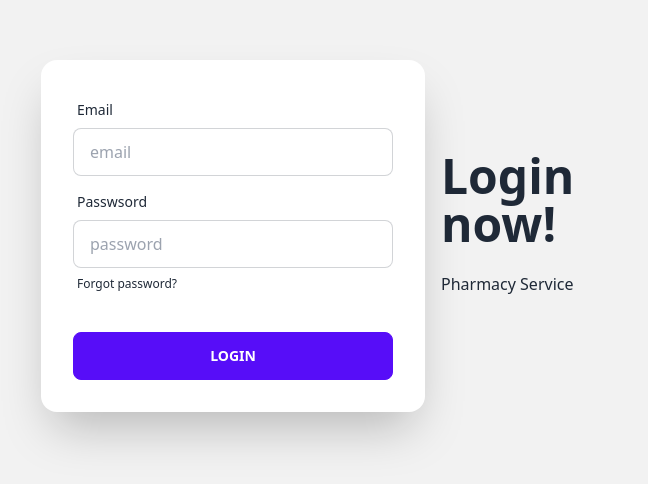
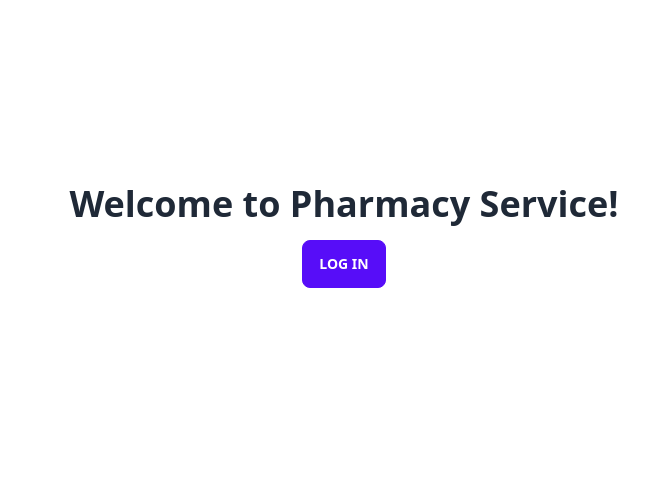
Before and after one commit to josePedroAguiar/MEI-ES-pharmacy-service, a React (Create React App) app in the folder client-react/: page / in a window 1280 px wide. Shown: the part 164-648 px from the top of the page, without its empty margins (296-944 px from the left). Built offline with nearby package versions, Linux system fonts and the light colour scheme.

Commit message:
Created Home page linking to login

```diff
--- a/client-react/src/App.js
+++ b/client-react/src/App.js
@@ -3,12 +3,16 @@ import './App.css';
 import React, { useEffect, useState } from 'react';
 import { Routes, Route, useNavigate, BrowserRouter } from 'react-router-dom';
 import Login from './components/authentication/Login';
+import Home from './components/home/Home';
+
 function App() {
-
+  //const navigate = useNavigate();
   return (
     <BrowserRouter>
         <Routes>
-          <Route path="/" element={<Login />} />
+          <Route path="/" element={<Home />} />
+          <Route path="/login" element={<Login />} />
+
         </Routes>
       </BrowserRouter >
       );
--- a/client-react/src/components/authentication/Login.js
+++ b/client-react/src/components/authentication/Login.js
@@ -1,14 +1,29 @@
 import { useState } from "react";
+import { useNavigate } from 'react-router-dom';
 
 function LoginPage() {
 
     const [email, setEmail] = useState("");
     const [password, setPassword] = useState("");
+    const navigate = useNavigate();
 
-    function handleLogin () {
+    const ColoredLine = ({ color }) => (
+        <hr
+            style={{
+                color: color,
+                height: 3
+            }}
+        />
+    );
+
+
+    const handleLogin = () =>  {
         console.log("login");
-        // console.log(email);
-        // console.log(password);
+        console.log(email);
+        console.log(password);
+        if(email === "email" && password === "password"){
+            navigate('/home');
+        }
         // fetch("/login", {
         //     method: "POST",
         //     body: JSON.stringify({ email, password }),
@@ -31,7 +46,7 @@ function LoginPage() {
         <div className="hero min-h-screen bg-base-200">
             <div className="hero-content flex-col lg:flex-row-reverse">
                 <div className="text-center lg:text-left">
-                    <h1 className="text-5xl font-bold">Login now!</h1>
+                    <h1 className="text-5xl font-bold">Modern Pharmacy Service!</h1>
                     <p className="py-6">Pharmacy Service</p>
                 </div>
                 <div className="card flex-shrink-0 w-full max-w-sm shadow-2xl bg-base-100">
@@ -42,7 +57,7 @@ function LoginPage() {
                             </label>
                             <input
                                 type="text"
-                                placeholder="email"
+                                placeholder="Email"
                                 className="input input-bordered"
                                 value={email}
                                 onChange={(e) => setEmail(e.target.value)}
@@ -50,11 +65,11 @@ function LoginPage() {
                         </div>
                         <div className="form-control">
                             <label className="label">
-                                <span className="label-text">Passwsord</span>
+                                <span className="label-text">Password</span>
                             </label>
                             <input
                                 type="password"
-                                placeholder="password"
+                                placeholder="Password"
                                 className="input input-bordered"
                                 value={password}
                                 onChange={(e) => setPassword(e.target.value)}
@@ -67,7 +82,9 @@ function LoginPage() {
                         </div>
                         <div className="form-control mt-6">
                             <button className="btn btn-primary" onClick={handleLogin}>
-                                Login
+                                <div style={{ fontSize: "16px" }}>
+                                    Log in
+                                </div>
                             </button>
                         </div>
                     </div>
--- a/client-react/src/components/home/home.js
+++ b/client-react/src/components/home/home.js
@@ -0,0 +1,12 @@
+import { Link } from 'react-router-dom';
+
+function HomePage() {
+  return (
+    <div className="flex flex-col items-center justify-center h-screen">
+      <h1 className="text-4xl font-bold mb-4">Welcome to Pharmacy Service!</h1>
+      <Link to="/login" className="btn btn-primary">Log In</Link>
+    </div>
+  );
+}
+
+export default HomePage;
```
Also changed, not shown: client-react/src/components/authentication/Forgot_Password.js (added).
